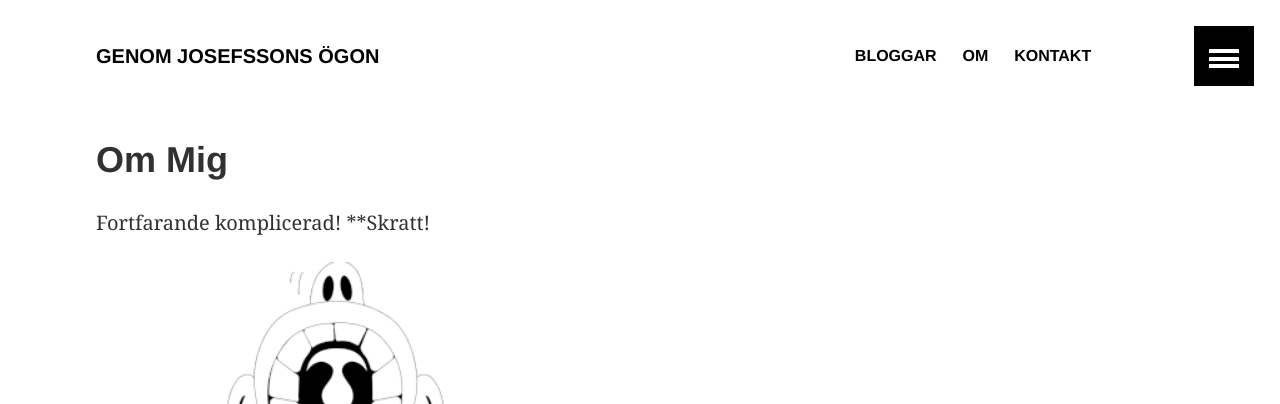
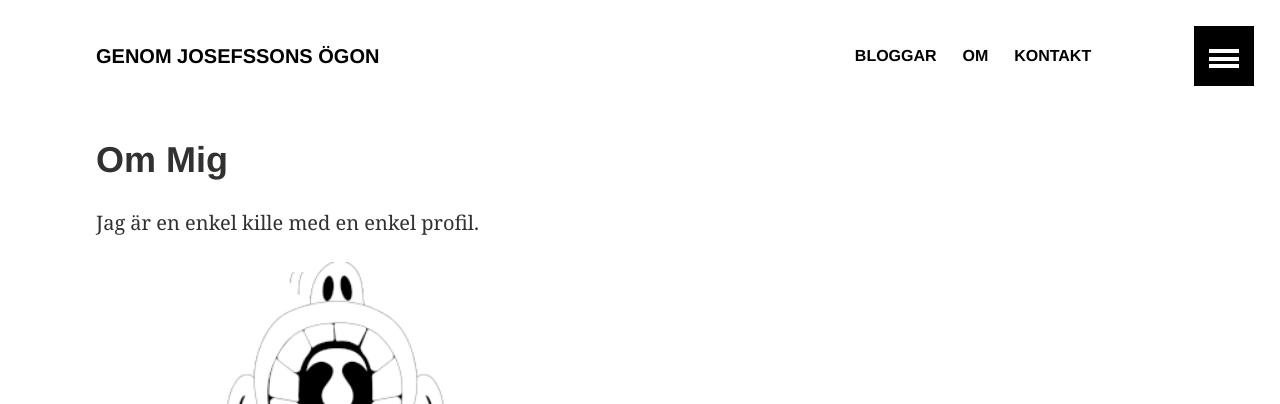
Before and after one commit to MukamaTwo/MukamaTwo.github.io, a Jekyll site: the page built from omJag.md, in a window 1280 px wide. Shown: the top 404 px of the page. Built offline with Jekyll 4.4.1, drawn with Linux system fonts in a browser that asks for light colours.

Commit message:
Rephrase om jag

```diff
--- a/omJag.md
+++ b/omJag.md
@@ -4,6 +4,6 @@ title: Om Mig
 permalink: /om/
 ---
 
-Fortfarande komplicerad! **Skratt!
+Jag är en enkel kille med en enkel profil.
 
 <img src="../images/clipartLaughTeaser.png" alt="Skratt" style="width:500px" />
```
